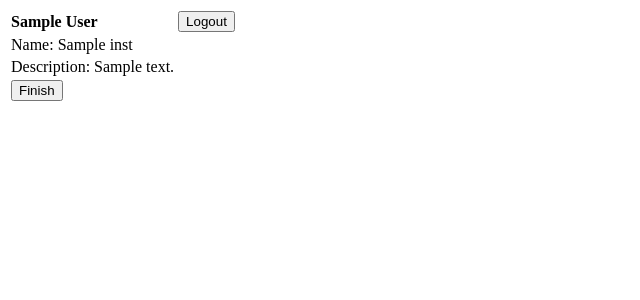
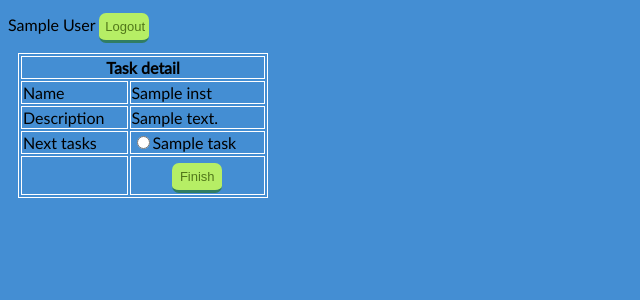
Before and after one commit to Avram88/web_tasks_process, a Django app: template tasks/templates/tasks/detail.html in a window 1280 px wide. Shown: the top 300 px of the page, without its empty margins (0-640 px from the left). Run offline with Django 3.2, Linux system fonts and the light colour scheme; a user stored in the database is signed in; tables that the repository leaves empty hold one stand-in row (values such as "Sample post"); the template is opened without the code that fills it: values that come from a table or form of the project are taken from there, most other values are stand-ins (such as "Sample title", 1, 10 or a date in 2020); parts of the project's set-up code (start-up, migrations or seed data) failed here and were passed over.

Commit message:
CSS for detail task page

```diff
--- a/tasks/templates/tasks/detail.html
+++ b/tasks/templates/tasks/detail.html
@@ -1,40 +1,56 @@
 <!DOCTYPE html>
 <html>
+
+{% load staticfiles %}
+
 <head>
   <meta charset="ISO-8859-1">
   <title>Task detail</title>
+  <link rel="stylesheet" href="{% static 'tasks/css/style.css' %}" type="text/css" />
 </head>
+
 <body>
+
+<div>
+  <form action="{% url 'tasks:logout' %}" method="post">
+    {% csrf_token %}
+    {{user.first_name}} {{user.last_name}}
+    <input type="submit" id="start" value="Logout" />
+  </form>
+</div>
+
  <table>
  <tr>
-	    	<th align="left" id="th_right">{{user.first_name}} {{user.last_name}}</th>
-	    	<th align="right" id="th_left">
-				<form action="{% url 'tasks:logout' %}" method="post">
-					{% csrf_token %}
-					<input type="submit" id="logout" value="Logout" />
-				</form>
-	    	</th>
+ 	<th colspan="2">Task detail</th>
  </tr>
  <tr>
-	  		<td>Name: {{ task.name }}</td>
+   <td>Name</td>
+   <td>{{ task.name }}</td>
  </tr>
  <tr>
-	  		<td>Description: {{ task.description }}</td>
+   <td>Description</td>
+   <td>{{ task.description }}</td>
  </tr>
+ <form action="{% url 'tasks:finish_task' task.id %}" method="post">
  <tr>
+   <td>Next tasks</td>
    <td>
-	  		<form action="{% url 'tasks:finish_task' task.id %}" method="post">
      {% csrf_token %}
-		  		{% if next_tasks|length > 1 %}
-		  		<p>Next tasks:</p>
+     {% if next_tasks|length > 0 %}
      {% for task in next_tasks %}
      <input type="radio" name="next_task_name" value="{{ task.name }}">{{ task.name }}<br>
      {% endfor %}
      {% endif %}
-				<input type="submit" id="finish" value="Finish" />
-			</form>
    </td>
  </tr>
+ <tr>
+   <td>
+   </td>
+   <td align="center">
+     <input type="submit" id="start" value="Finish" />
+   </td>
+ </tr>
+ </form>
 </table>
 </body>
 </html>
```
Also changed, not shown: tasks/templates/tasks/index.html (+2 -5 lines). Lines whose indentation alone changed are shown as unchanged.
